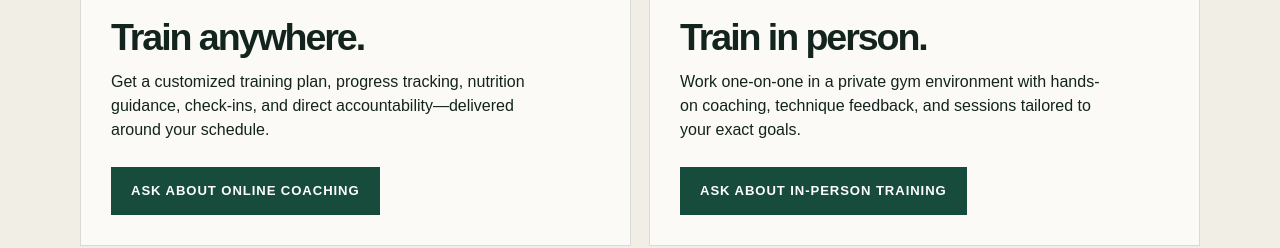
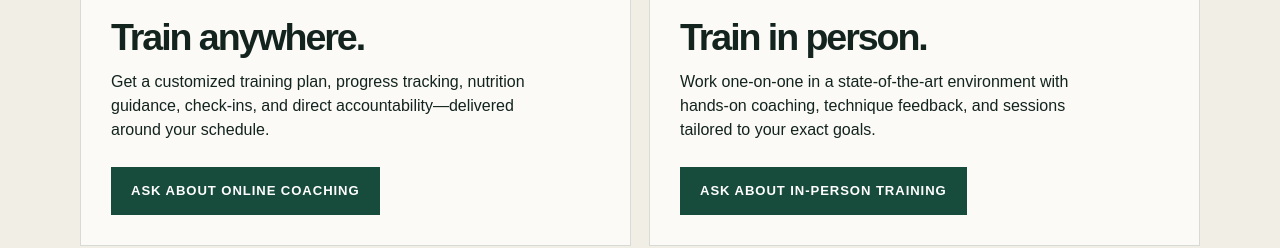
Before and after one commit to jacksonandersoncorp-byte/fitness-and-strength, a plain HTML site: page index.html in a window 1280 px wide. Shown: the part 1321-1569 px from the top of the page. Drawn offline with Linux system fonts and the light colour scheme.

Commit message:
Update index.html

```diff
--- a/index.html
+++ b/index.html
@@ -24,7 +24,7 @@
   <main id="top">
     <section class="hero"><div class="container hero-grid"><div><p class="eyebrow">Fitness &amp; Strength LLC</p><h1>Build strength.<br><em>Live stronger.</em></h1><p class="hero-copy">Personalized online coaching and private-gym training for people ready to build a stronger body, healthier habits, and lasting confidence.</p><div class="hero-actions"><a class="button" href="#book">Book a consultation</a><a class="button button-outline" href="#services">Explore coaching</a></div></div><aside class="hero-image"><small>Purpose over pressure</small><strong>Training designed for the life you want to live.</strong></aside></div></section>
     <section class="statement"><div class="container statement-grid"><div class="statement-item"><span>Move with purpose</span><p>Build strength, capability, and confidence through focused training.</p></div><div class="statement-item"><span>Live with intention</span><p>Create habits that support your health beyond the workout.</p></div><div class="statement-item"><span>Progress for real</span><p>Receive practical coaching, accountability, and a plan you can sustain.</p></div></div></section>
-    <section id="services" class="services"><div class="container"><div class="head"><p class="eyebrow">How we work</p><h2>Coaching that meets you where you are.</h2><p>Whether you train from home, a commercial gym, or a private facility, your program is built around your goals, schedule, experience, and lifestyle.</p></div><div class="service-grid"><article class="service"><span class="service-tag">Online coaching</span><h3>Train anywhere.</h3><p>Get a customized training plan, progress tracking, nutrition guidance, check-ins, and direct accountability—delivered around your schedule.</p><a class="button" href="#book">Ask about online coaching</a></article><article class="service"><span class="service-tag">Private gym training</span><h3>Train in person.</h3><p>Work one-on-one in a private gym environment with hands-on coaching, technique feedback, and sessions tailored to your exact goals.</p><a class="button" href="#book">Ask about in-person training</a></article></div></div></section>
+    <section id="services" class="services"><div class="container"><div class="head"><p class="eyebrow">How we work</p><h2>Coaching that meets you where you are.</h2><p>Whether you train from home, a commercial gym, or a private facility, your program is built around your goals, schedule, experience, and lifestyle.</p></div><div class="service-grid"><article class="service"><span class="service-tag">Online coaching</span><h3>Train anywhere.</h3><p>Get a customized training plan, progress tracking, nutrition guidance, check-ins, and direct accountability—delivered around your schedule.</p><a class="button" href="#book">Ask about online coaching</a></article><article class="service"><span class="service-tag">Private gym training</span><h3>Train in person.</h3><p>Work one-on-one in a state-of-the-art environment with hands-on coaching, technique feedback, and sessions tailored to your exact goals.</p><a class="button" href="#book">Ask about in-person training</a></article></div></div></section>
     <section id="method" class="method"><div class="container"><p class="eyebrow">The F&amp;S approach</p><h2>Simple structure. Meaningful progress.</h2><div class="method-grid"><article class="step"><span>01 / Assess</span><h3>Start with your reality.</h3><p>We clarify your goals, training history, schedule, preferences, and current starting point.</p></article><article class="step"><span>02 / Build</span><h3>Follow your plan.</h3><p>You receive clear sessions and habits that are challenging enough to drive progress—and realistic enough to follow.</p></article><article class="step"><span>03 / Evolve</span><h3>Keep moving forward.</h3><p>We review your progress, adapt the plan, and keep your momentum pointed toward long-term results.</p></article></div></div></section>
     <section id="book"><div class="container booking-grid"><div class="booking-copy"><p class="eyebrow">Get started</p><h2>Let’s build your strongest routine.</h2><p>Tell us a little about your goals and preferred coaching format. We’ll follow up to schedule your complimentary consultation and discuss the best next step.</p><div style="margin-top:34px; padding-top:28px; border-top:1px solid rgba(19,35,30,.15);">
   <p class="eyebrow">Meet Your Coach</p>
```
